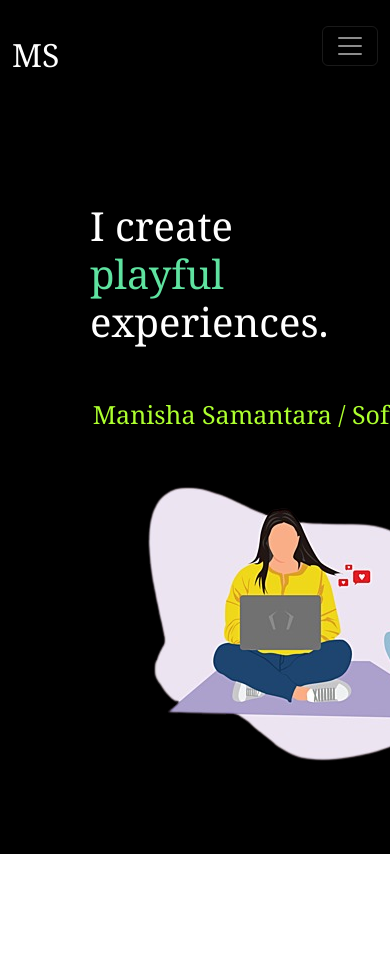
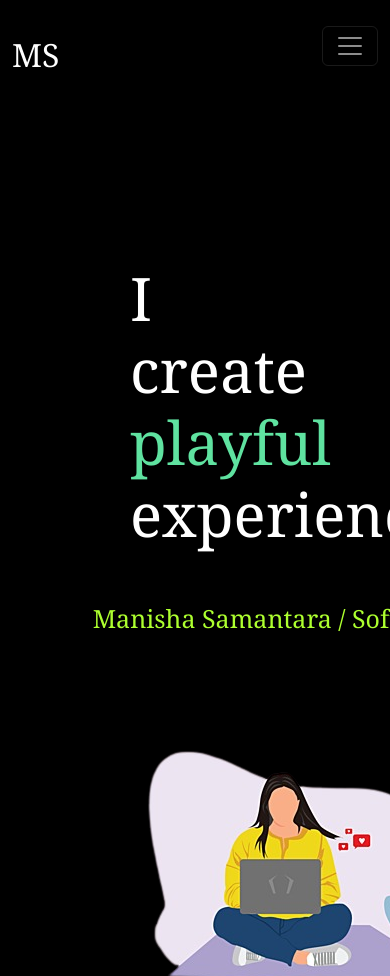
Before and after one commit to MS2810/MS2810.github.io, a plain HTML site: page index.html in a window 390 px wide. Shown: the top 976 px of the page. Before the commit the page ends 854 px from the top, so only its background shows below. Drawn offline with nearby package versions, Linux system fonts and the light colour scheme.

Commit message:
finalpush

```diff
--- a/style.css
+++ b/style.css
@@ -102,13 +102,3 @@
     left: 0%;
   }
 }
-
-@media only screen and (max-width: 550px) {
-  .head {
-    margin: 60px 40px;
-    font-size: 40px;
-  }
-  .subtitle {
-    bottom: 10px;
-  }
-}
```
